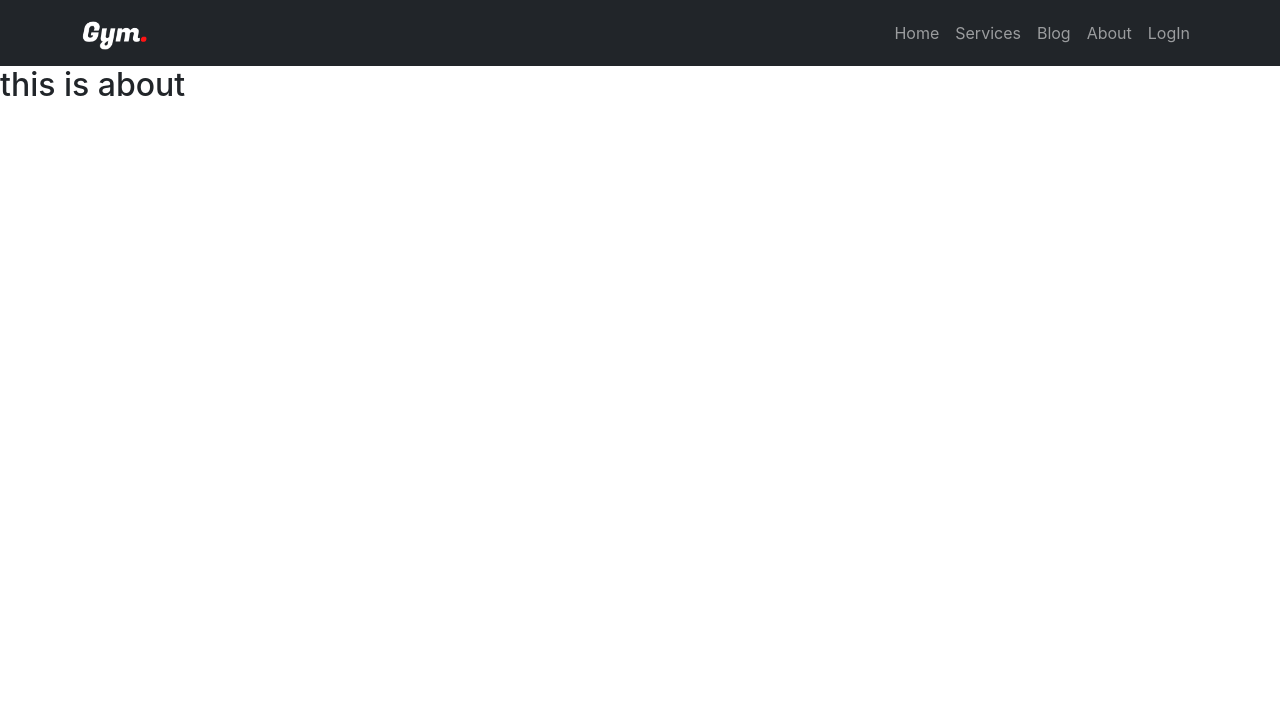
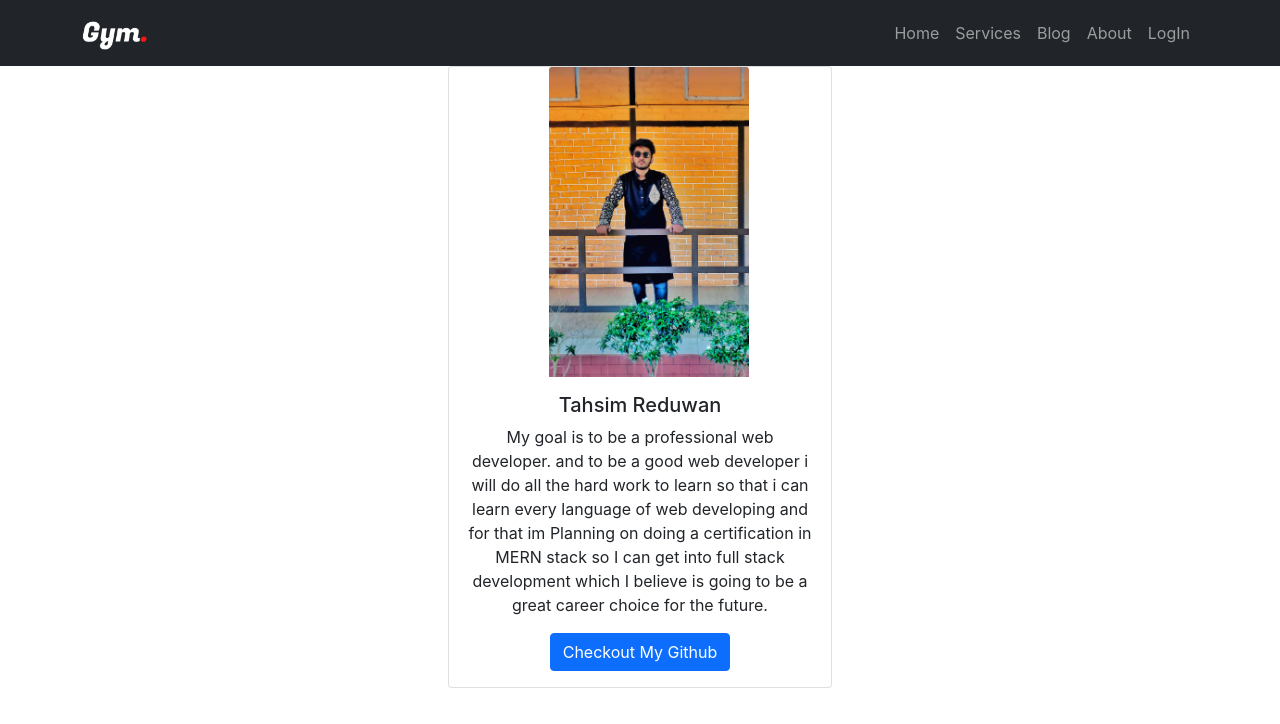
Before and after one commit to Reduwan-Nyx/Gym-Website, a React (Create React App) app: page /about in a window 1280 px wide. Shown: the top 724 px of the page. Built offline with nearby package versions, Linux system fonts and the light colour scheme.

Commit message:
about completed

```diff
--- a/src/Pages/About/About.css
+++ b/src/Pages/About/About.css
@@ -0,0 +1,12 @@
+.card-container{
+    margin: 0 auto;
+    width: 30%;
+    text-align: center;
+
+}
+
+.card-container img{
+    width: 200px;
+    margin-left: 100px;
+
+}
--- a/src/Pages/About/About.js
+++ b/src/Pages/About/About.js
@@ -1,9 +1,20 @@
 import React from 'react';
-
+import { Button, Card } from 'react-bootstrap';
+import image from '../../images/mypicture.jpg'
+import './About.css'
 const About = () => {
     return (
-        <div>
-            <h2>this is about</h2>
+        <div className='card-container'>
+            <Card>
+  <Card.Img variant="top" src={image} />
+  <Card.Body>
+    <Card.Title>Tahsim Reduwan</Card.Title>
+    <Card.Text>
+       My goal is to be a professional web developer. and to be a good web developer i will do all the hard work to learn so that i can learn every language of web developing and for that im Planning on doing a certification in MERN stack so I can get into full stack development which I believe is going to be a great career choice for the future.
+    </Card.Text>
+ <Button variant="primary"><a className='text-white text-decoration-none' href="https://github.com/Reduwan-Nyx">Checkout My Github</a></Button>
+  </Card.Body>
+</Card>
         </div>
     );
 };
```
Also changed, not shown: src/images/mypicture.jpg (added).
